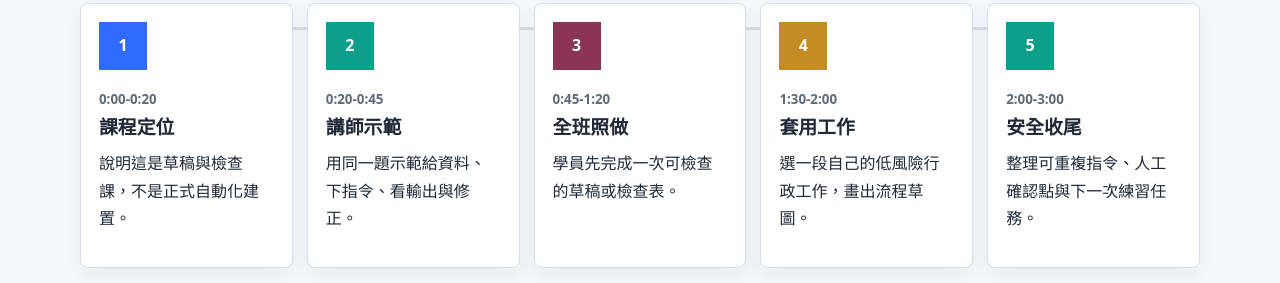
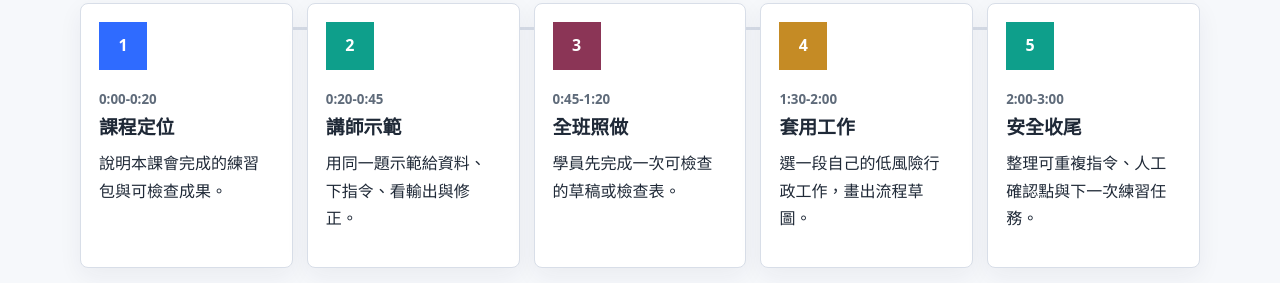
Before and after one commit to Kevin-Yeh-egroup/course-ops-automation-requirements, a plain HTML site: page index.html in a window 1280 px wide. Shown: the part 1759-2042 px from the top of the page. Drawn offline with Linux system fonts and the light colour scheme.

Commit message:
Make course positioning outcome focused

```diff
--- a/index.html
+++ b/index.html
@@ -484,7 +484,7 @@
           <div class="dot">1</div>
           <small>0:00-0:20</small>
           <h3>課程定位</h3>
-          <p>說明這是草稿與檢查課，不是正式自動化建置。</p>
+          <p>說明本課會完成的練習包與可檢查成果。</p>
         </article>
         <article class="timeline-item">
           <div class="dot">2</div>
```
Also changed, not shown: public/index.html (+1 -1 lines).
